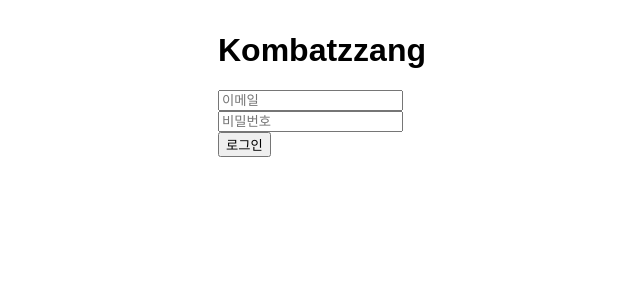
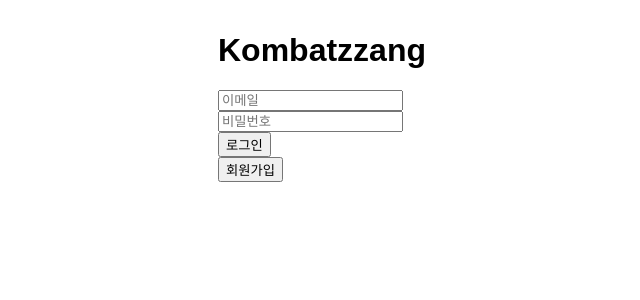
Before and after one commit to conradrado/kombatzzang, a React (Vite) app in the folder frontend/: page / in a window 1280 px wide. Shown: the top 300 px of the page, without its empty margins (102-742 px from the left). Built offline with nearby package versions, Linux system fonts and the light colour scheme.

Commit message:
Feat: 프론트엔드 - 로그인/회원가입 화면 전환 연결 (#124)
App 에서 로그인과 회원가입 화면을 오가고, 가입 완료 시 안내 문구를 보여준다.

```diff
--- a/frontend/src/App.jsx
+++ b/frontend/src/App.jsx
@@ -1,18 +1,37 @@
 import { useState } from 'react';
 import { getAccessToken } from './api/client.js';
 import LoginForm from './components/LoginForm.jsx';
+import SignupForm from './components/SignupForm.jsx';
 import UserList from './components/UserList.jsx';
 
 export default function App() {
   const [token, setToken] = useState(getAccessToken());
+  const [mode, setMode] = useState('login');
+  const [notice, setNotice] = useState(null);
+
+  const showSignup = () => {
+    setNotice(null);
+    setMode('signup');
+  };
+
+  const handleSignup = () => {
+    setNotice('회원가입이 완료되었습니다. 로그인해 주세요.');
+    setMode('login');
+  };
 
   return (
     <main style={{ maxWidth: 640, margin: '2rem auto', fontFamily: 'sans-serif' }}>
       <h1>Kombatzzang</h1>
       {token ? (
         <UserList onLogout={() => setToken(null)} />
+      ) : mode === 'signup' ? (
+        <SignupForm onSignup={handleSignup} onSwitchToLogin={() => setMode('login')} />
       ) : (
-        <LoginForm onLogin={() => setToken(getAccessToken())} />
+        <>
+          {notice && <p style={{ color: 'seagreen' }}>{notice}</p>}
+          <LoginForm onLogin={() => setToken(getAccessToken())} />
+          <button type="button" onClick={showSignup}>회원가입</button>
+        </>
       )}
     </main>
   );
```
